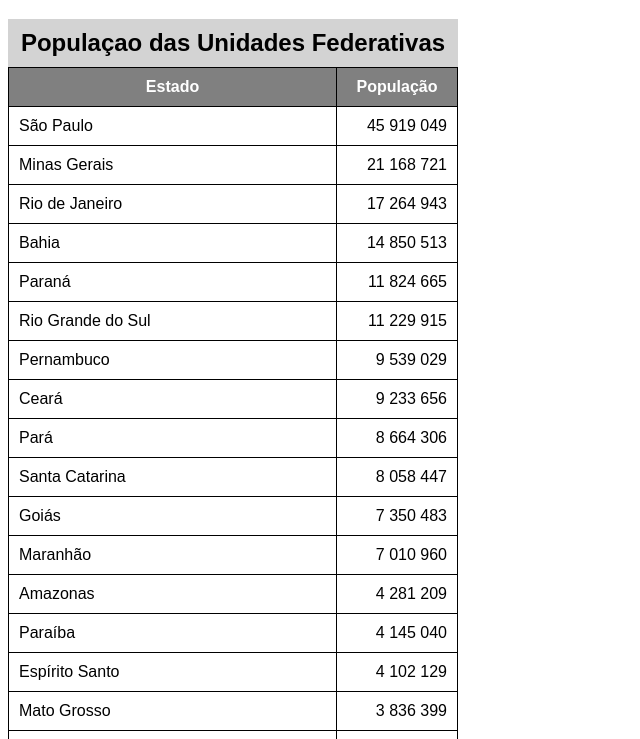
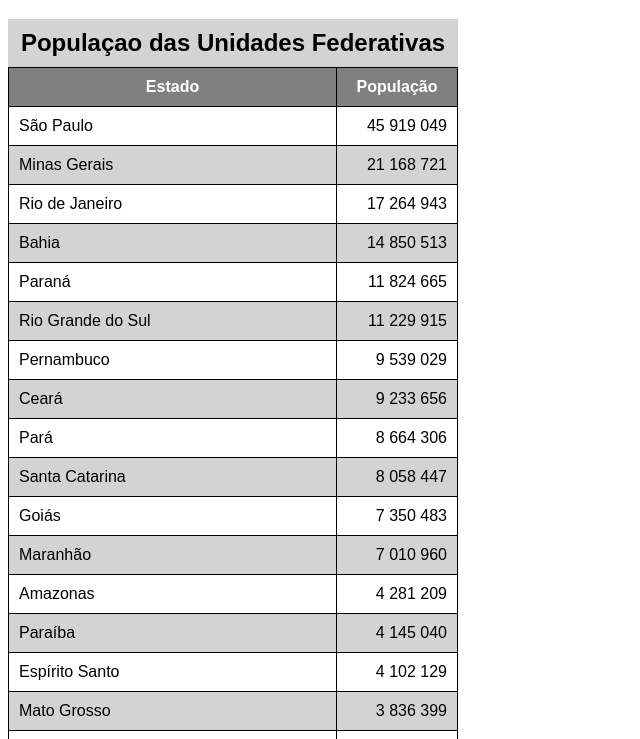
Before and after one commit to Benoggs/html-css, a plain HTML site: page exercicios/ex023/tabela002.html in a window 1280 px wide. Shown: the part 61-800 px from the top of the page, without its empty margins (0-640 px from the left). Drawn offline with Linux system fonts and the light colour scheme.

Commit message:
efeito zebrado na tabela

```diff
--- a/exercicios/ex023/tabela002.html
+++ b/exercicios/ex023/tabela002.html
@@ -30,6 +30,10 @@
         thead, tfoot {
             background-color: grey;
             color: white;
+        }
+
+        tbody > tr:nth-child(2n) {
+            background-color: lightgray;
         }
 
         td.num {
```
